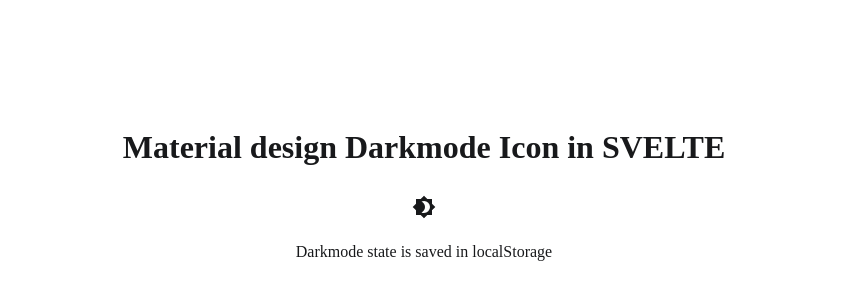
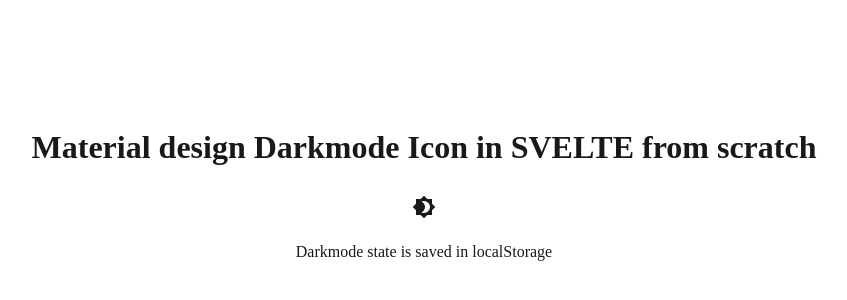
Before and after one commit to FredySandoval/button-darkmode, a Svelte app: page / in a window 1280 px wide. Shown: the part 216-516 px from the top of the page, without its empty margins (216-1063 px from the left). Built offline with nearby package versions, Linux system fonts and the light colour scheme.

Commit message:
Update App.svelte

```diff
--- a/src/App.svelte
+++ b/src/App.svelte
@@ -1,7 +1,7 @@
 <script>
 	import ButtonDarkmode from "./ButtonDarkmode.svelte";
 </script>
-<h1>Material design Darkmode Icon in SVELTE</h1>
+<h1>Material design Darkmode Icon in SVELTE from scratch</h1>
 <ButtonDarkmode />
 <p>
 	Darkmode state is saved in localStorage
```
